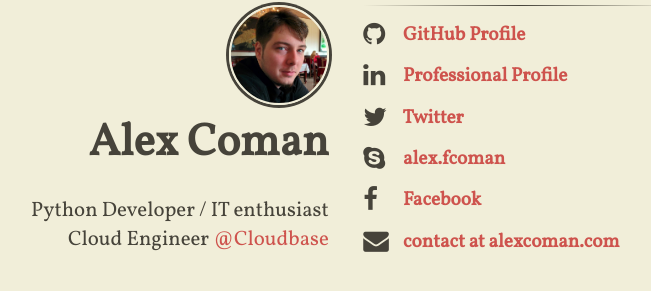
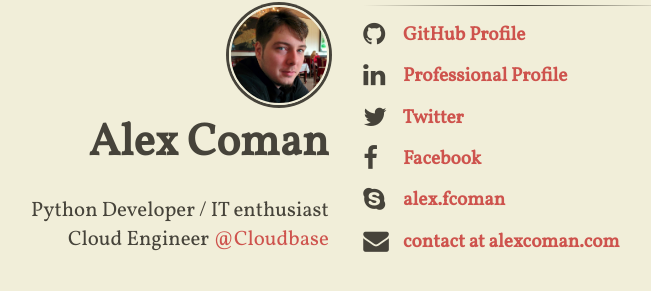
Before and after one commit to alexandrucoman/alexcoman.com, a Jekyll site: the page built from index.html, in a window 1280 px wide. Shown: the part 123-414 px from the top of the page, without its empty margins (304-955 px from the left). Built offline with Jekyll 4.4.1, drawn with Linux system fonts in a browser that asks for light colours; nearby versions of some CDN libraries.

Commit message:
Change order of social media links

```diff
--- a/_includes/content.html
+++ b/_includes/content.html
@@ -14,12 +14,12 @@
     <a href="https://twitter.com/coman_alexandru">Twitter</a>
   </li>
   <li class="main-list-item">
+    <span class="fa fa-facebook fa-lg main-list-item-icon"></span>
+    <a href="https://www.facebook.com/alxcoman">Facebook</a>
+  </li>
+  <li class="main-list-item">
     <span class="fa fa-skype fa-lg main-list-item-icon"></span>
     <a href="#">alex.fcoman</a>
-  </li>
-  <li class="main-list-item">
-    <span class="fa fa-facebook fa-lg main-list-item-icon"></span>
-    <a href="https://www.facebook.com/alxcoman">Facebook</a>
   </li>
   <li class="main-list-item">
     <span class="fa fa-envelope fa-lg main-list-item-icon"></span>
```
